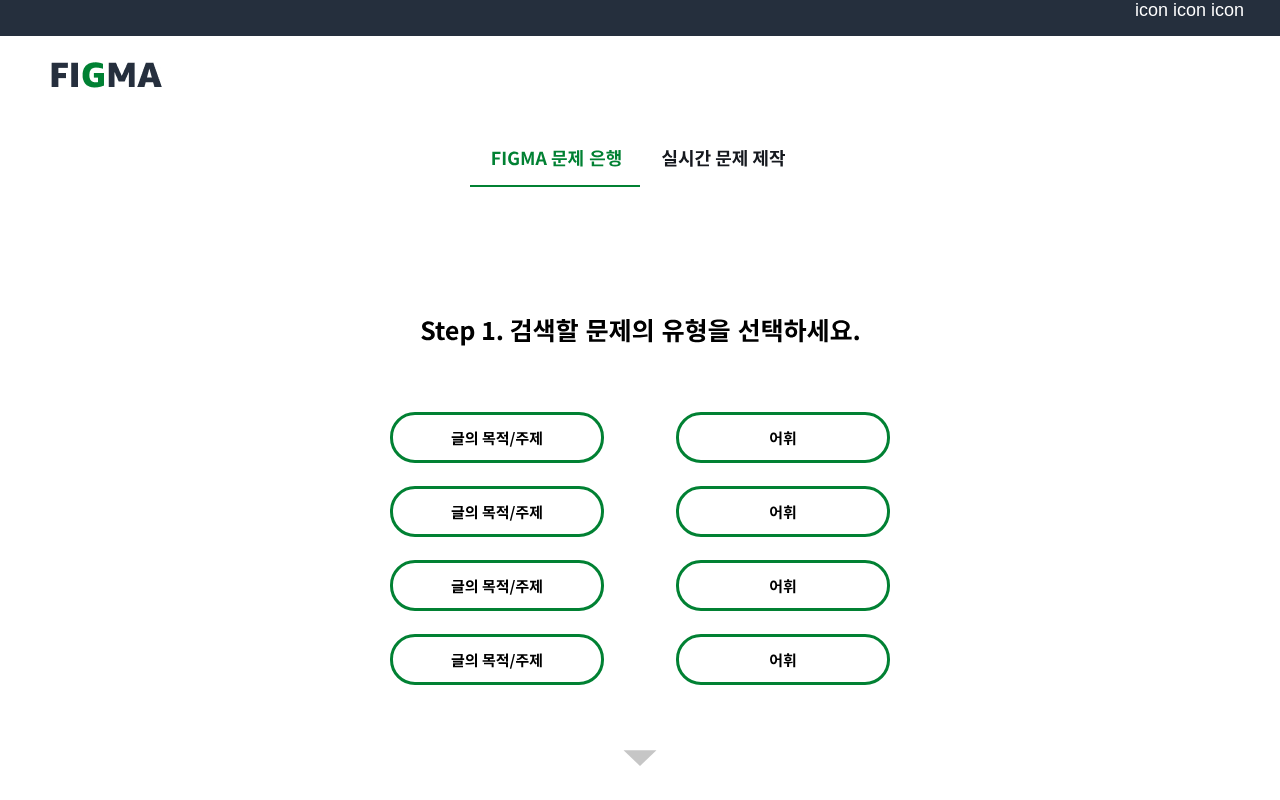
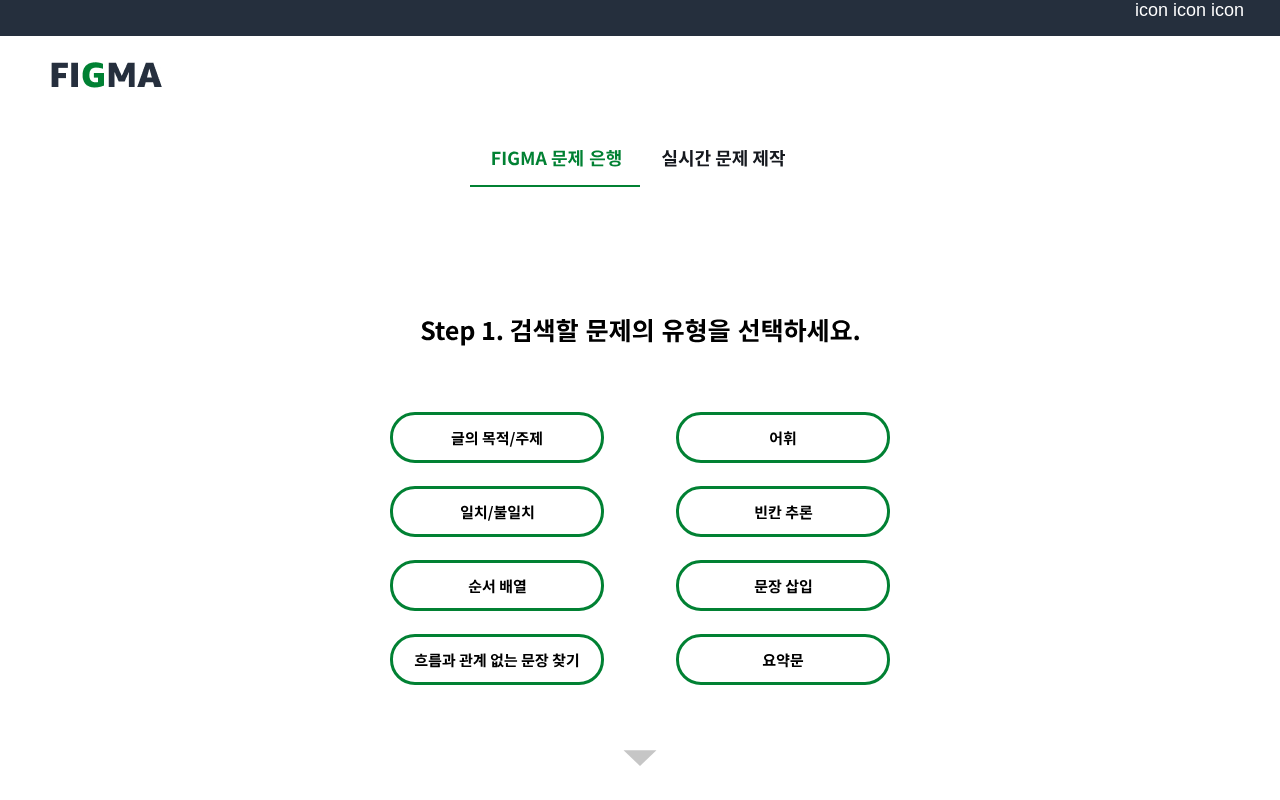
Before and after one commit to makgirlygirl/grad-frontend, a React (Create React App) app: page /bank in a window 1280 px wide. Shown: the top 800 px of the page. Built offline with nearby package versions, Linux system fonts and the light colour scheme.

Commit message:
[#3] 문제유형 이미지 변경 & state로 각 버튼 pressed 여부 체크

```diff
--- a/package.json
+++ b/package.json
@@ -11,6 +11,7 @@
     "react-dom": "^18.2.0",
     "react-router-dom": "^6.3.0",
     "react-scripts": "5.0.1",
+    "styled-components": "^5.3.5",
     "web-vitals": "^2.1.4"
   },
   "scripts": {
--- /dev/null
+++ b/src/components/FileIndex.js
@@ -0,0 +1,22 @@
+import u1 from "../assets/questionType/unchecked/type1.svg";
+import u2 from "../assets/questionType/unchecked/type2.svg";
+import u3 from "../assets/questionType/unchecked/type3.svg";
+import u4 from "../assets/questionType/unchecked/type4.svg";
+import u5 from "../assets/questionType/unchecked/type5.svg";
+import u6 from "../assets/questionType/unchecked/type6.svg";
+import u7 from "../assets/questionType/unchecked/type7.svg";
+import u8 from "../assets/questionType/unchecked/type8.svg";
+
+import c1 from "../assets/questionType/checked/type1.svg";
+import c2 from "../assets/questionType/checked/type2.svg";
+import c3 from "../assets/questionType/checked/type3.svg";
+import c4 from "../assets/questionType/checked/type4.svg";
+import c5 from "../assets/questionType/checked/type5.svg";
+import c6 from "../assets/questionType/checked/type6.svg";
+import c7 from "../assets/questionType/checked/type7.svg";
+import c8 from "../assets/questionType/checked/type8.svg";
+
+export {
+    u1, u2, u3, u4, u5, u6, u7, u8,
+    c1, c2, c3, c4, c5, c6, c7, c8
+};
--- a/src/components/QuestionType.js
+++ b/src/components/QuestionType.js
@@ -1,6 +1,19 @@
 import React from "react";
 import styled from 'styled-components';
 
-const QuestionType = (img_unchecked, img_checked) => {
+const QuestionType = ({checked, onClick, img_unchecked, img_checked}) => (
+    <>
+    {
+        checked ?
+        <Type onClick={onClick} src={img_checked} alt="type_checked"/> :
+        <Type onClick={onClick} src={img_unchecked} alt="type_unchecked"/>
+    }
+    </>
+)
 
-}
+const Type = styled.img`
+    padding: 0.5rem;
+    padding-left: 2rem;
+    padding-right: 2rem;
+`;
+export default QuestionType;
--- a/src/pages/BankPage.js
+++ b/src/pages/BankPage.js
@@ -1,4 +1,4 @@
-import React from "react";
+import React, { useState } from "react";
 import styled from 'styled-components';
 import Header from "../components/Header";
 import Bank from "../assets/category/bank_unchecked.svg";
@@ -9,11 +9,20 @@ import { Link } from "react-router-dom";
 import Step1_Question from "../assets/bank/bank_step1.svg";
 import Step2_Question from "../assets/bank/bank_step2.svg";
 import Arrow from '../assets/main/arrow.svg';
-import u1 from "../assets/questionType/unchecked/type1.svg";
-import u2 from "../assets/questionType/unchecked/type2.svg";
+import { u1, u2, u3, u4, u5, u6, u7, u8 } from '../components/FileIndex';
+import { c1, c2, c3, c4, c5, c6, c7, c8 } from '../components/FileIndex';
+import QuestionType from "../components/QuestionType";
 
 
 const BankPage = () => {
+    const [type1, setType1] = useState(false);
+    const OnClickType1 = () => {
+        setType1(!type1);
+    };
+    const [type2, setType2] = useState(false);
+    const OnClickType2 = () => {
+        setType2(!type2);
+    };
     return (
       <Wrapper>
       <Header/>
@@ -23,10 +32,22 @@ const BankPage = () => {
         </CategoryWrapper>
         <BoxWrapper>
             <TextWrapper><img src={Step1_Question}/></TextWrapper>
-            <TypeWrapper><Type src={u1}/> <Type src={u2}/></TypeWrapper>
-            <TypeWrapper><Type src={u1}/> <Type src={u2}/></TypeWrapper>
-            <TypeWrapper><Type src={u1}/> <Type src={u2}/></TypeWrapper>
-            <TypeWrapper><Type src={u1}/> <Type src={u2}/></TypeWrapper>
+            <TypeWrapper>
+                <QuestionType checked={type1} onClick={OnClickType1} img_checked={c1} img_unchecked={u1}/>
+                <QuestionType checked={type2} onClick={OnClickType2} img_checked={c2} img_unchecked={u2}/>
+            </TypeWrapper>
+            <TypeWrapper>
+                <Type src={u3}/>
+                <Type src={u4}/>
+            </TypeWrapper>
+            <TypeWrapper>
+                <Type src={u5}/>
+                <Type src={u6}/>
+            </TypeWrapper>
+            <TypeWrapper>
+                <Type src={u7}/>
+                <Type src={u8}/>
+            </TypeWrapper>
             <TextWrapper><img src={Arrow}/></TextWrapper>
         </BoxWrapper>
         <TypeWrapper>
```
Also changed, not shown: src/index.js (line endings or trailing spaces), 1 other file (tests, documents, lock files or other folders).
